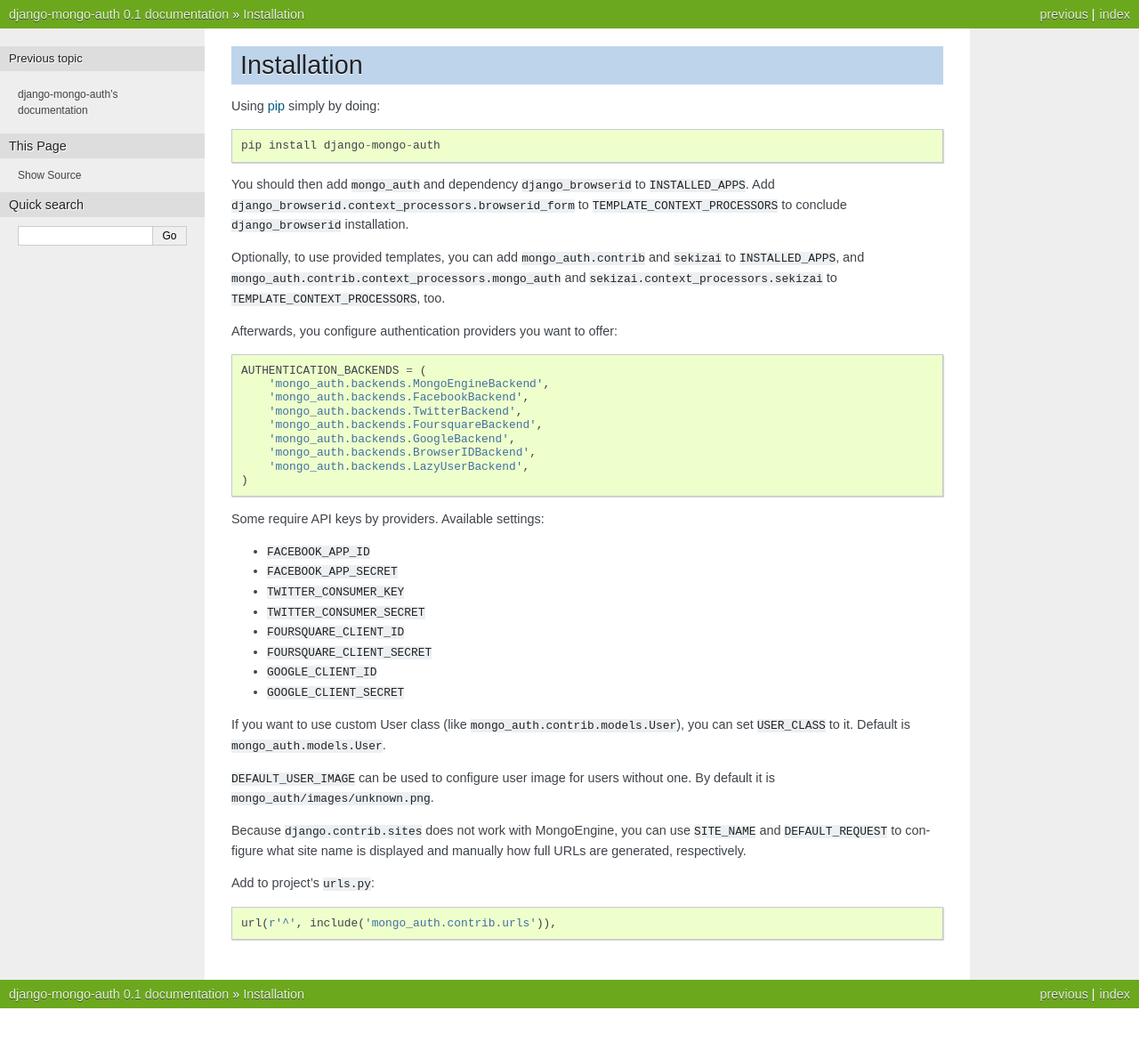
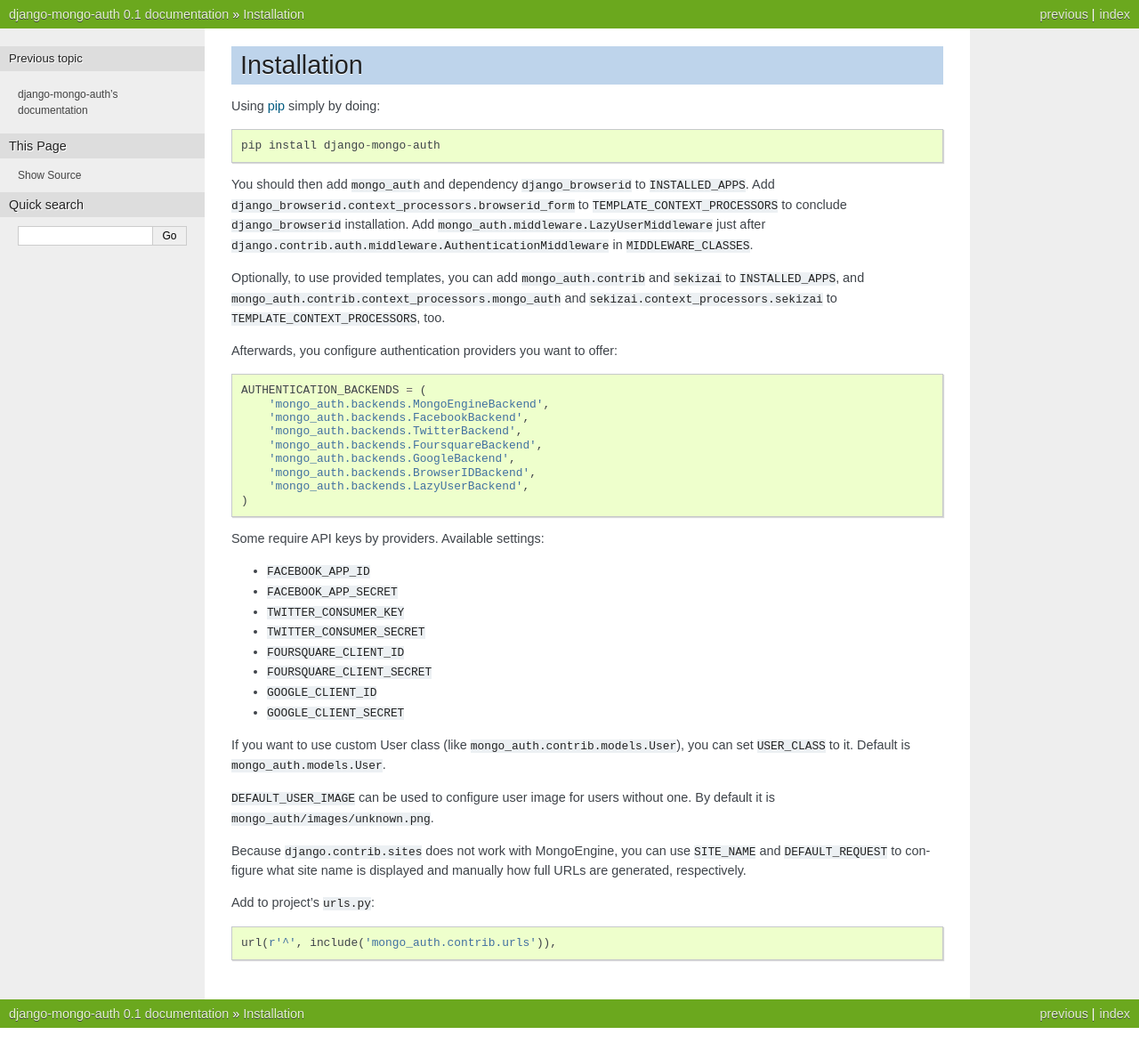
Before and after one commit to mitar/django-mongo-auth, a Sphinx documentation site: the page built from docs/installation.rst, in a window 1280 px wide. Shown: the whole page at 89% size. Built offline with Sphinx 7.4.7, drawn with Linux system fonts in a browser that asks for light colours; before the commit the page ends 1159 px from its top, so only the background shows below that.

```diff
--- a/docs/installation.rst
+++ b/docs/installation.rst
@@ -9,7 +9,8 @@ Using pip_ simply by doing::
 
 You should then add ``mongo_auth`` and dependency ``django_browserid`` to ``INSTALLED_APPS``. Add
 ``django_browserid.context_processors.browserid_form`` to ``TEMPLATE_CONTEXT_PROCESSORS`` to conclude
-``django_browserid`` installation.
+``django_browserid`` installation. Add ``mongo_auth.middleware.LazyUserMiddleware`` just after
+``django.contrib.auth.middleware.AuthenticationMiddleware`` in ``MIDDLEWARE_CLASSES``.
 
 Optionally, to use provided templates, you can add ``mongo_auth.contrib`` and ``sekizai`` to
 ``INSTALLED_APPS``, and ``mongo_auth.contrib.context_processors.mongo_auth`` and
```
Also changed, not shown: 1 other file.
